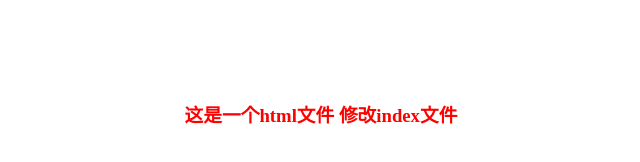
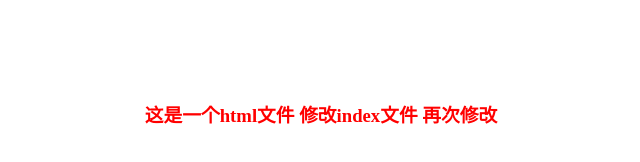
Before and after one commit to caohangabc/testHang, a plain HTML site: page index.html in a window 1280 px wide. Shown: the whole page, without its empty margins (319-959 px from the left). Drawn offline with Linux system fonts and the light colour scheme.

Commit message:
remodified index.html

```diff
--- a/index.html
+++ b/index.html
@@ -6,6 +6,6 @@
 	<link rel="stylesheet" type="text/css" href="style.css">
 </head>
 <body>
-	<h3>这是一个html文件 修改index文件</h3>
+	<h3>这是一个html文件 修改index文件 再次修改</h3>
 </body>
 </html>
```
